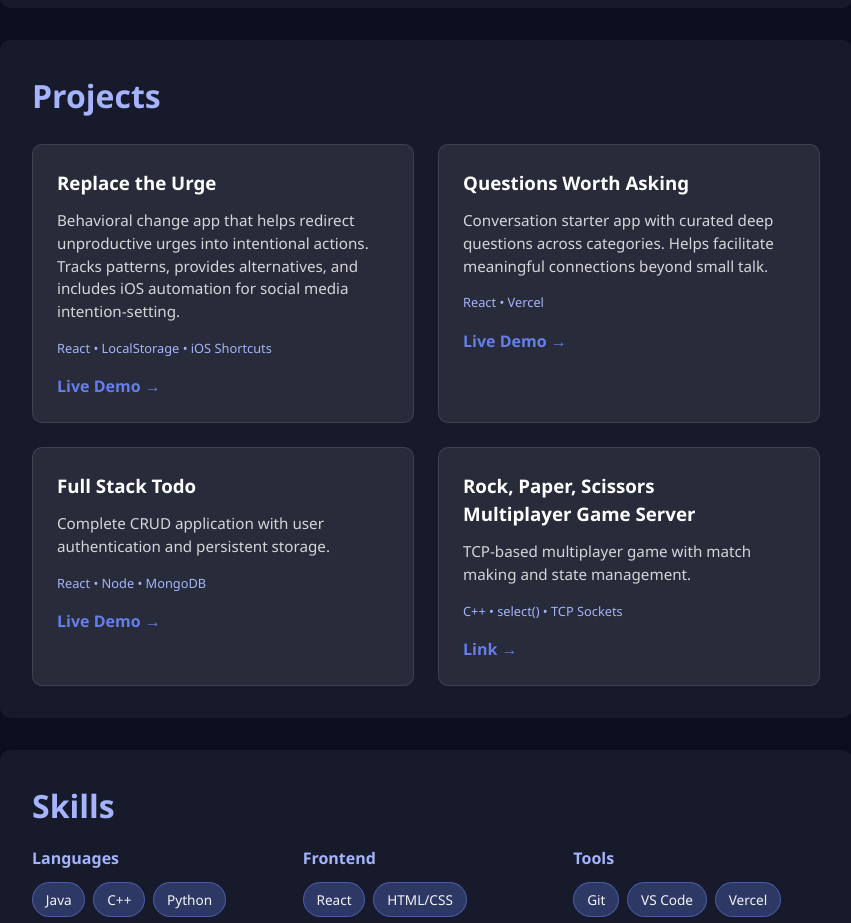
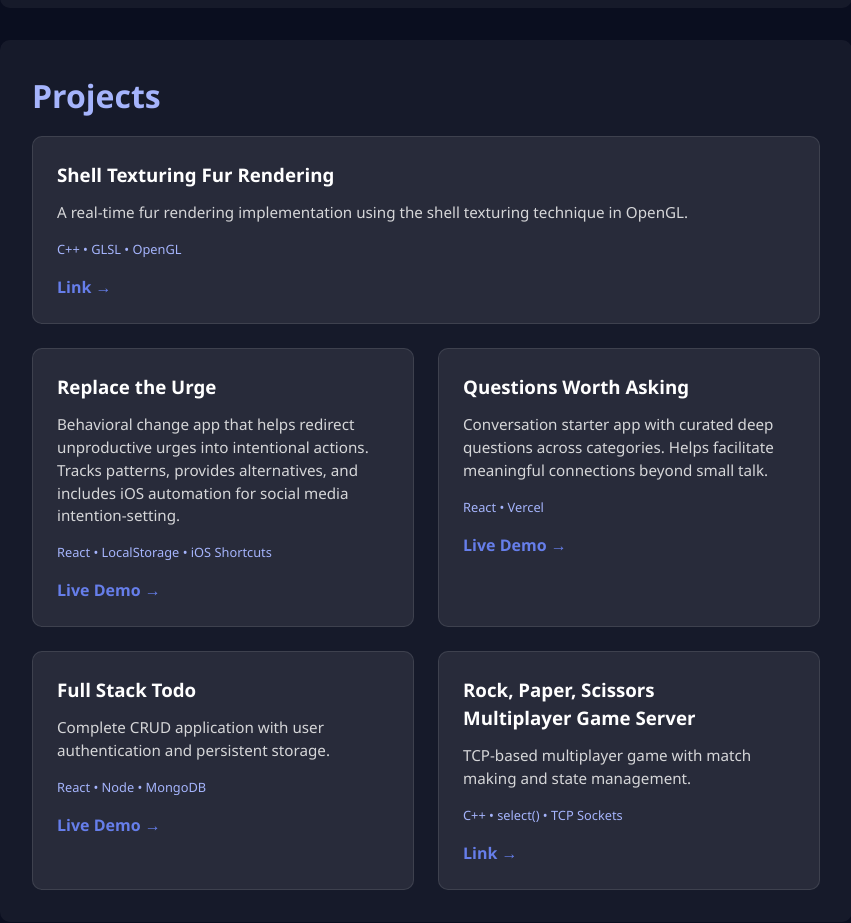
Before and after one commit to lucasbwein/portfolio, a React (Create React App) app: page / in a window 1280 px wide. Shown: the part 840-1763 px from the top of the page, without its empty margins (214-1065 px from the left). Built offline with nearby package versions, Linux system fonts and the light colour scheme.

Commit message:
Fixed typo

```diff
--- a/src/App.js
+++ b/src/App.js
@@ -34,6 +34,14 @@ export default function App() {
 
       <section className="projects-section" id="projects">
         <h2>Projects</h2>
+
+        <div className="project-card">
+            <h3>Shell Texturing Fur Rendering</h3>
+            <p>A real-time fur rendering implementation using the shell texturing technique in OpenGL.</p>
+            <div className="project-tech">C++ • GLSL • OpenGL</div>
+            <a href="https://github.com/lucasbwein/OpenGL-Shell-Texturing" target="_blank" rel="noopener noreferrer">Link →</a>
+          </div>
+
         <div className="project-grid">
           <div className="project-card">
             <h3>Replace the Urge</h3>
```
